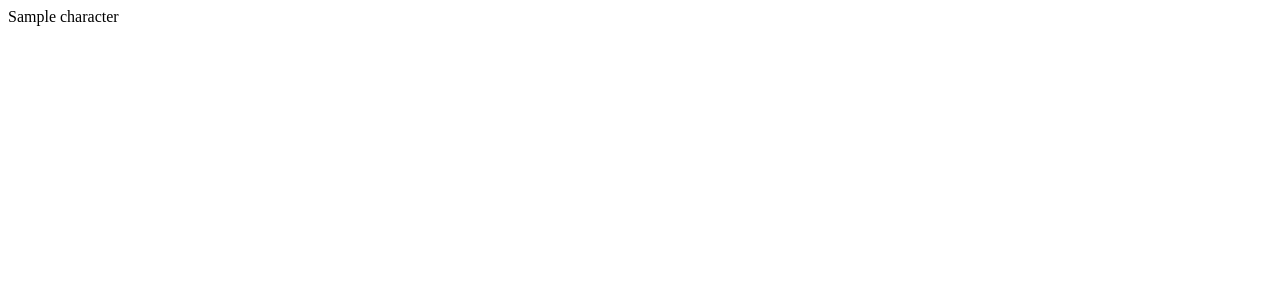
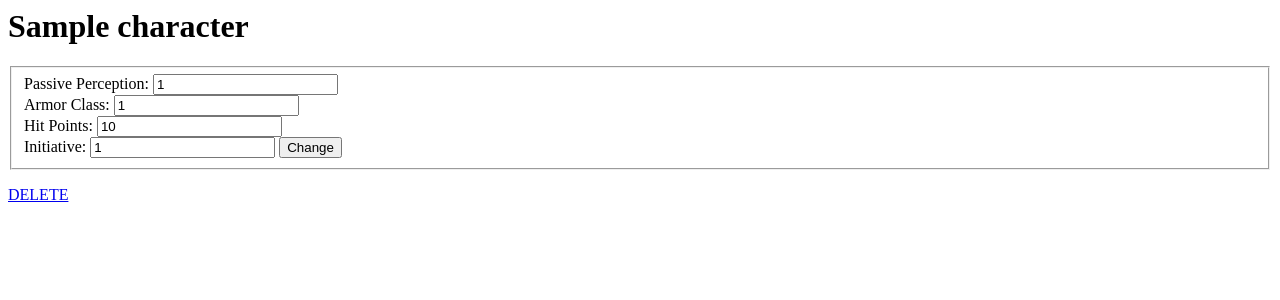
Before and after one commit to kkhoang/InitTrackr, a Django app: page /combat/1/ in a window 1280 px wide. Before the commit the part shown is almost empty. Shown: the top 300 px of the page. Run offline with Django 3.2, Linux system fonts and the light colour scheme; tables that the repository leaves empty hold one stand-in row (values such as "Sample post"); parts of the project's set-up code (start-up, migrations or seed data) failed here and were passed over.

Commit message:
character stats page

```diff
--- a/combat/templates/combat/detail.html
+++ b/combat/templates/combat/detail.html
@@ -1 +1,22 @@
-{{ character }}
+<h1>{{ character.name }}</h1>
+
+{% if error_message %}<p><strong>{{ error_message }}</strong></p>{% endif %}
+
+<form action="{% url 'combat:change' character.id %}" method="post">
+{% csrf_token %}
+<fieldset>
+    <label for="perception">Passive Perception:</label>
+    <input type="number" name="perception" id="perception" value="{{ character.perception }}">
+    <br>
+    <label for="armorclass">Armor Class:</label>
+    <input type="number" name="armorclass" id="armorclass" value="{{ character.armorclass }}">
+    <br>
+    <label for="hitpoints">Hit Points:</label>
+    <input type="number" name="hitpoints" id="hitpoints" value="{{ character.hitpoints }}">
+    <br>
+    <label for="initiative">Initiative:</label>
+    <input type="number" name="initiative" id="initiative" value="{{ character.initiative }}">
+    <input type="submit" name='action' value="Change">
+</fieldset>
+</form>
+<a href="{% url 'combat:delete' character.id %}">DELETE</a>
```
